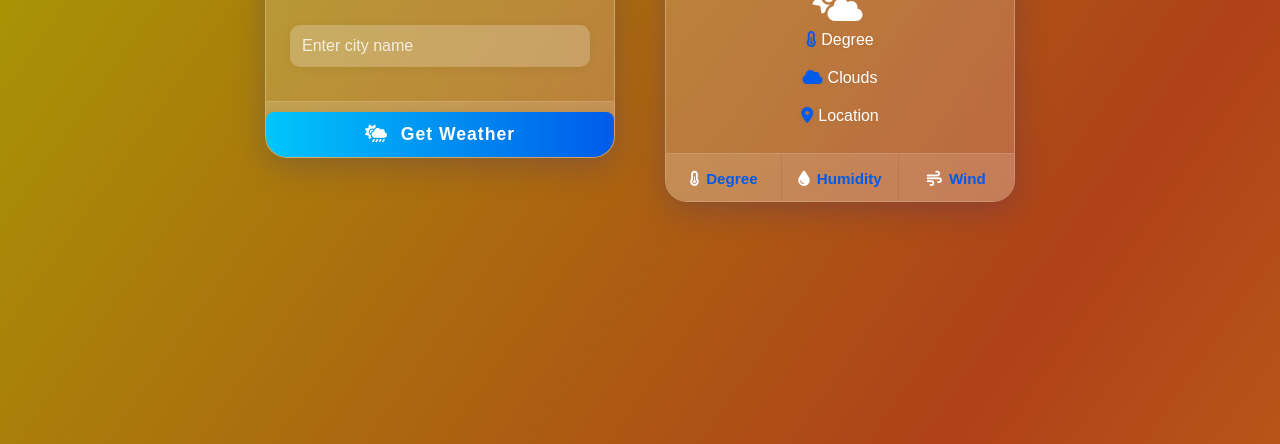
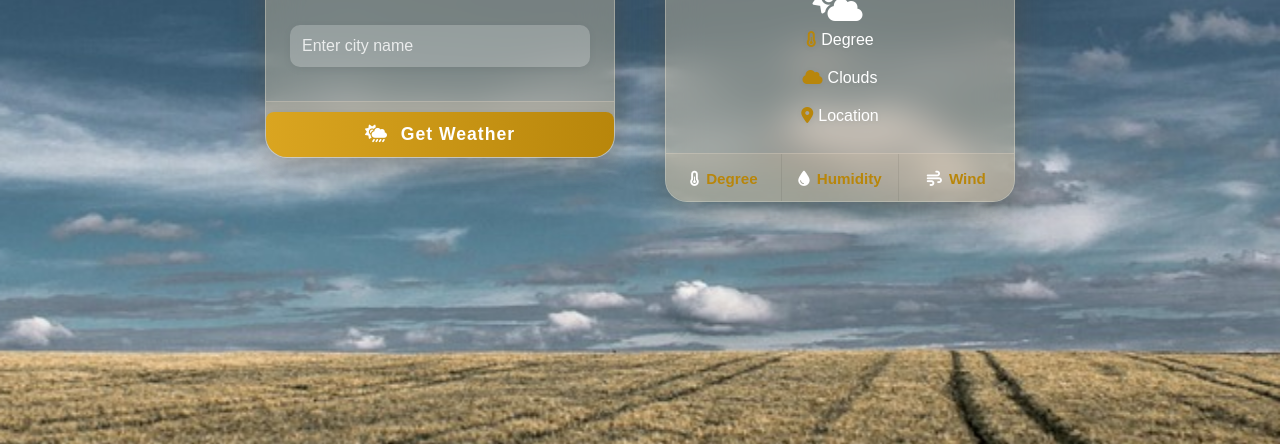
Before and after one commit to Hassan73575/Weather-app, a plain HTML site: page index.html in a window 1280 px wide. Shown: the part 356-800 px from the top of the page. Drawn offline with Linux system fonts and the light colour scheme; no server answers.

Commit message:
world wide

```diff
--- a/weatherapp.css
+++ b/weatherapp.css
@@ -4,15 +4,18 @@
     box-sizing: border-box;
 }
 body {
-    min-height: 100vh;
+    height: 100vh;
     font-family: 'Poppins', sans-serif;
     display: flex;
     align-items: center;
     justify-content: center;
     text-transform: capitalize;
-    background: linear-gradient(-55deg, rgb(217, 149, 21),rgb(175, 65, 25),rgb(167, 162, 2), #014668, #0080ae,rgb(1, 71, 73));
-    background-size: 400% 400%;
-    animation: gradientBG 15s ease infinite;
+    background-image: url(wheat-fields-1853434_1280.jpg);
+    background-position: center;
+    background-size: cover;
+    background-repeat: no-repeat;
+    background-size: 200% 200%;
+    animation: gradientBG 20s ease-in-out infinite;
 }
 
 @keyframes gradientBG {
@@ -28,12 +31,12 @@ body {
 }
 
 .card {
-    background: rgba(255, 255, 255, 0.18);
+    background: rgba(218, 196, 161, 0.397);
     border-radius: 22px;
-    box-shadow: 0 8px 32px 0 rgba(31, 38, 135, 0.25);
+    box-shadow: 0 8px 32px 0 rgba(101, 67, 33, 0.3);
     backdrop-filter: blur(18px);
     -webkit-backdrop-filter: blur(18px);
-    border: 1.5px solid rgba(255, 255, 255, 0.25);
+    border: 1.5px solid rgba(255, 243, 224, 0.3);
     max-width: 350px;
     min-width: 300px;
     margin: 0 auto;
@@ -45,14 +48,14 @@ body {
 }
 
 .card:hover {
-    box-shadow: 0 12px 40px 0 rgba(31, 38, 135, 0.35);
+    box-shadow: 0 12px 40px 0 rgba(101, 67, 33, 0.4);
     transform: translateY(-6px) scale(1.03);
-    border-color: #00c6fb;
+    border-color: #e6b980;
 }
 
 .card-header {
     padding: 24px 0 12px 0;
-    background: linear-gradient(90deg, #005bea 0%, #00c6fb 100%);
+    background: linear-gradient(90deg, #b8860b 0%, #daa520 100%);
     text-align: center;
 }
 
@@ -82,7 +85,7 @@ i{
     margin-right: 7px;
 }
 .card-body span i{
-    color: #005bea;
+    color: #b8860b;
     margin-right: 5px;
 }
 
@@ -138,8 +141,8 @@ i{
     display: flex;
     justify-content: space-between;
     align-items: stretch;
-    background: rgba(255,255,255,0.13);
-    border-top: 1px solid rgba(255,255,255,0.12);
+    background: rgba(218, 196, 161, 0.2);
+    border-top: 1px solid rgba(255, 243, 224, 0.2);
     padding: 0;
     border-radius: 0 0 22px 22px;
     gap: 0;
@@ -147,7 +150,7 @@ i{
 .card-footer span {
     display: block;
     font-size: 0.95rem;
-    color: #005bea;
+    color: #b8860b;
     margin-bottom: 2px;
     font-weight: 600;
 }
@@ -169,7 +172,7 @@ i{
 }
 .btn {
     padding: 12px 0;
-    background: linear-gradient(90deg, #00c6fb 0%, #005bea 100%);
+    background: linear-gradient(90deg, #daa520 0%, #b8860b 100%);
     border-radius: 8px;
     border: none;
     color: #fff;
@@ -186,8 +189,8 @@ i{
     width: 100%;
 }
 .btn:hover {
-    background: linear-gradient(90deg, #005bea 0%, #00c6fb 100%);
-    box-shadow: 0 4px 16px rgba(0,183,255,0.18);
+    background: linear-gradient(90deg, #b8860b 0%, #daa520 100%);
+    box-shadow: 0 4px 16px rgba(218, 165, 32, 0.3);
     transform: translateY(-2px) scale(1.03);
 }
 .child, .child2 {
```
Also changed, not shown: clouds-3488632_1280.jpg (added), sky-5534319_1280.jpg (added), wheat-fields-1853434_1280.jpg (added).
